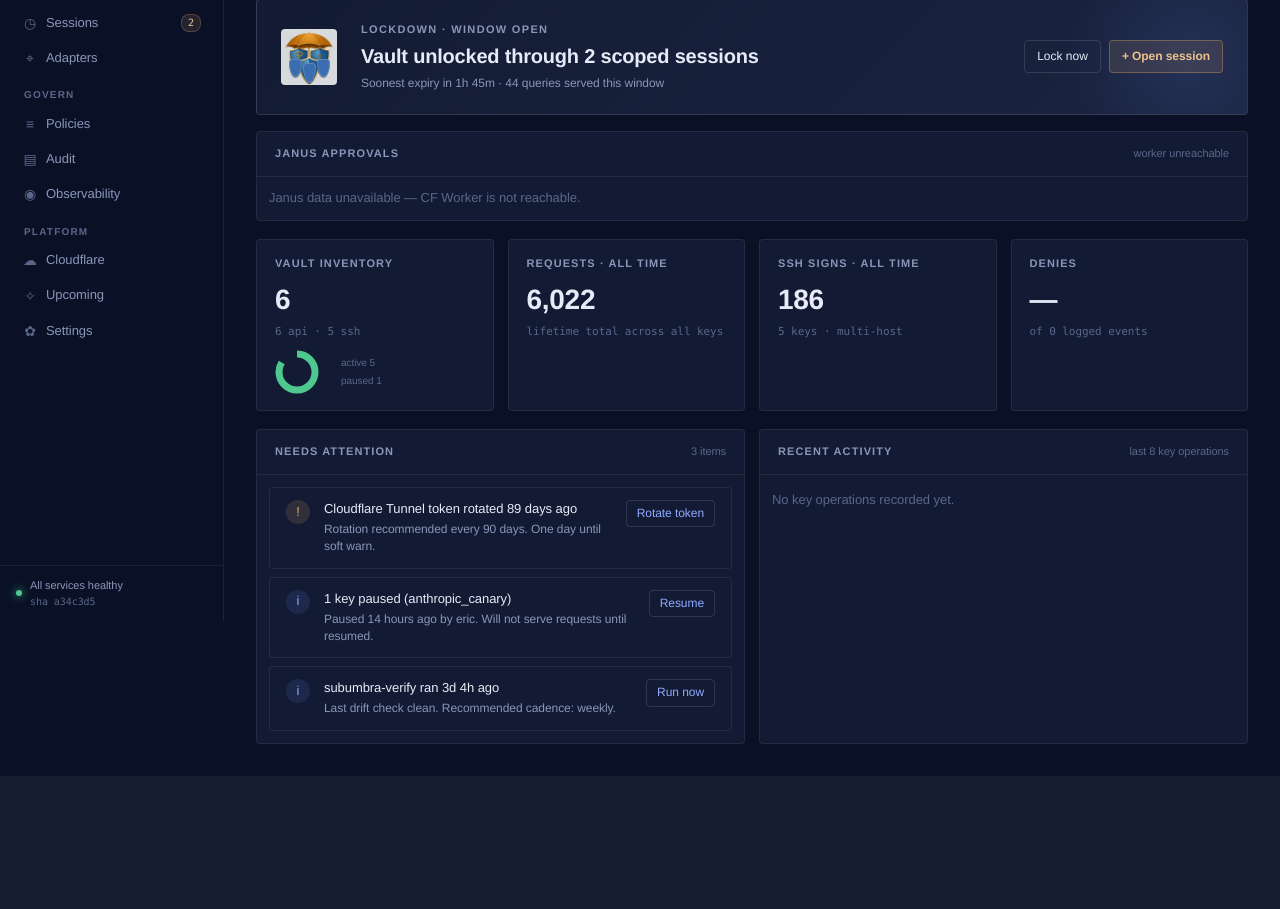
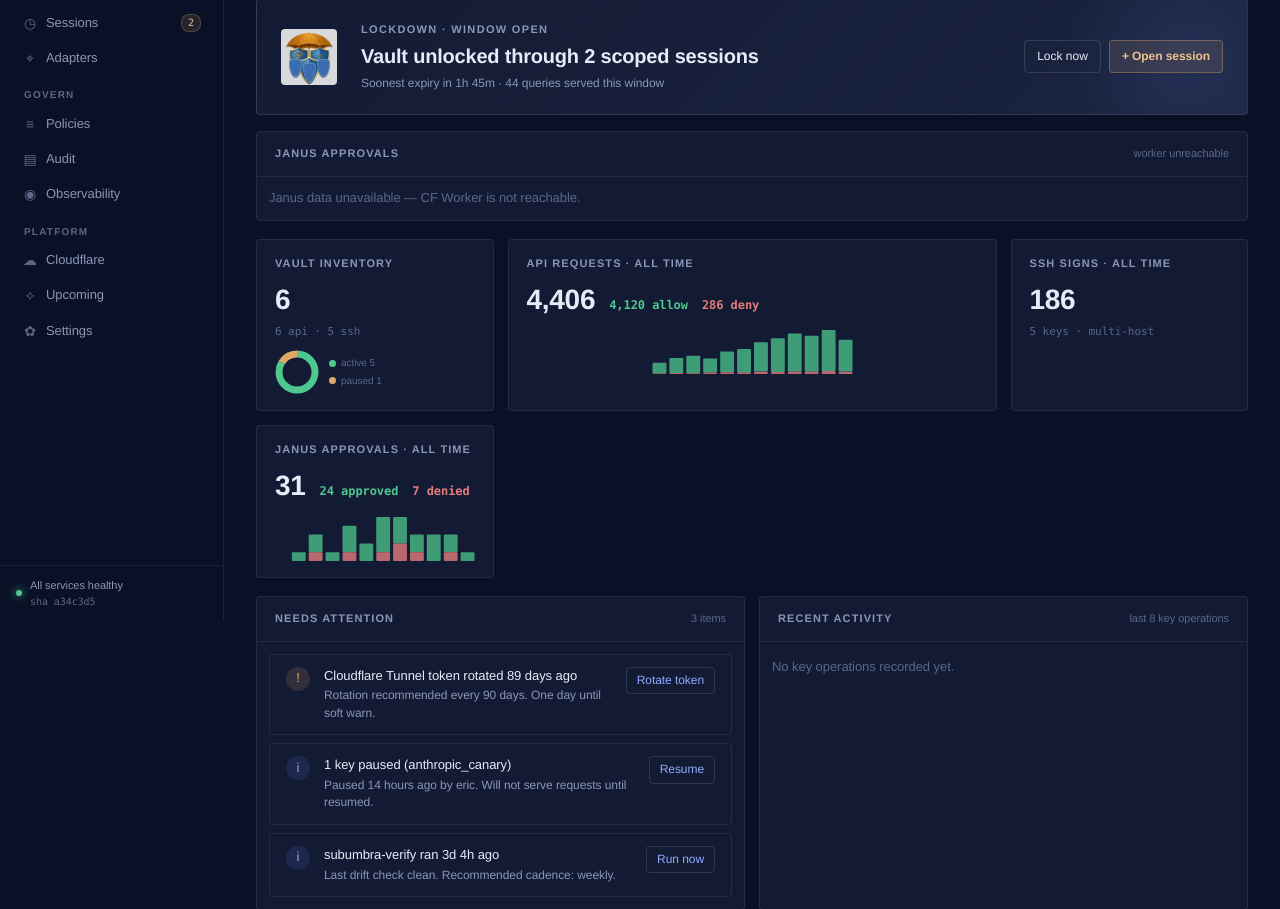
Before and after one commit to polysemic/Subumbra, a Flask app: page /overview in a window 1280 px wide. Shown: the part 179-1088 px from the top of the page. Before the commit the page ends 923 px from the top, so only its background shows below. Run offline with Flask 3, Linux system fonts and the light colour scheme; data that the repository does not hold is empty; parts of the project's set-up code (start-up, migrations or seed data) failed here and were passed over; some libraries are stand-ins or nearby versions.

Commit message:
ui: requests + janus stat tiles with stacked monthly bar charts
- API requests tile spans 2 columns; shows total / allow (green) / deny (red)
  with a 12-bar stacked SVG chart (green=allow, red=deny, oldest→newest)
- Janus approvals tile replaces denies; same tri-header + stacked bars format
- Add monthly_requests and gate_stats mock data to console_data.py
- Wire monthly data through app.py audit_stats and gate_stats builders
- stat--wide CSS class for 2-column span; stat__trihead for the three values

Co-Authored-By: Claude Sonnet 4.6 <noreply@anthropic.com>

```diff
--- a/ui/app.py
+++ b/ui/app.py
@@ -725,6 +725,23 @@ def build_console_data() -> dict:
             "total":  len(all_events),
             "denies": sum(1 for e in all_events if e.get("verdict") == "deny"),
             "allows": sum(1 for e in all_events if e.get("verdict") == "allow"),
+            "monthly": audit_data.get("monthly", data.get("monthly_requests", [])),
+        }
+    if "monthly_requests" in data and "audit_stats" not in data:
+        data["audit_stats"] = {
+            "total":   sum(m.get("allow", 0) + m.get("deny", 0) for m in data["monthly_requests"]),
+            "allows":  sum(m.get("allow", 0) for m in data["monthly_requests"]),
+            "denies":  sum(m.get("deny", 0)  for m in data["monthly_requests"]),
+            "monthly": data["monthly_requests"],
+        }
+    if "gate_stats" not in data and gate_data is not None:
+        approved = gate_data.get("approved_count", 0)
+        denied   = gate_data.get("denied_count",   0)
+        data["gate_stats"] = {
+            "total":    approved + denied,
+            "approved": approved,
+            "denied":   denied,
+            "monthly":  gate_data.get("monthly", data.get("gate_stats", {}).get("monthly", [])),
         }
         # Activity feed: only events that resolved to a real adapter or key —
         # filters out pre-auth noise (rate_limit_exceeded, audit_unavailable)
--- a/ui/console_data.py
+++ b/ui/console_data.py
@@ -151,6 +151,42 @@ CONSOLE_DATA = {
         {"ts":"12:31:44","date":"May 25","adapter":"litellm",  "endpoint":"/v1/chat/completions","keyId":"groq_prod",       "provider":"groq",     "remote":"10.0.1.41","verdict":"allow","reason":"ok",                  "method":"POST"},
     ],
 
+    # Monthly allow/deny breakdown — Jun 2025 → May 2026 (oldest → newest, 12 entries)
+    "monthly_requests": [
+        {"allow": 142, "deny":  8},
+        {"allow": 198, "deny": 14},
+        {"allow": 231, "deny": 11},
+        {"allow": 187, "deny": 19},
+        {"allow": 274, "deny": 22},
+        {"allow": 312, "deny": 18},
+        {"allow": 389, "deny": 31},
+        {"allow": 445, "deny": 27},
+        {"allow": 502, "deny": 35},
+        {"allow": 478, "deny": 29},
+        {"allow": 541, "deny": 41},
+        {"allow": 421, "deny": 31},
+    ],
+
+    "gate_stats": {
+        "total":    31,
+        "approved": 24,
+        "denied":    7,
+        "monthly": [
+            {"allow": 0, "deny": 0},
+            {"allow": 1, "deny": 0},
+            {"allow": 2, "deny": 1},
+            {"allow": 1, "deny": 0},
+            {"allow": 3, "deny": 1},
+            {"allow": 2, "deny": 0},
+            {"allow": 4, "deny": 1},
+            {"allow": 3, "deny": 2},
+            {"allow": 2, "deny": 1},
+            {"allow": 3, "deny": 0},
+            {"allow": 2, "deny": 1},
+            {"allow": 1, "deny": 0},
+        ],
+    },
+
     "attention": [
         {"sev":"warn", "title":"Cloudflare Tunnel token rotated 89 days ago", "body":"Rotation recommended every 90 days. One day until soft warn.", "cta":"Rotate token", "href":"/cloudflare"},
         {"sev":"info", "title":"1 key paused (anthropic_canary)",             "body":"Paused 14 hours ago by eric. Will not serve requests until resumed.", "cta":"Resume", "href":"/vault"},
--- a/ui/static/css/components.css
+++ b/ui/static/css/components.css
@@ -141,6 +141,25 @@
   border-radius: 1px;
   min-height: 2px;
 }
+
+/* Spans two grid columns on desktop */
+.stat--wide { grid-column: span 2; }
+
+/* Three-value header: total · allow (green) · deny (red) */
+.stat__trihead {
+  display: flex;
+  align-items: baseline;
+  gap: 14px;
+  margin-top: 8px;
+  flex-wrap: wrap;
+}
+.stat__trihead-total {
+  font-size: var(--fs-2xl);
+  font-weight: var(--fw-semibold);
+  letter-spacing: -0.01em;
+}
+.stat__trihead-ok  { font-size: var(--fs-sm); color: var(--ok);  font-weight: var(--fw-semibold); font-family: var(--font-mono); }
+.stat__trihead-err { font-size: var(--fs-sm); color: var(--err); font-weight: var(--fw-semibold); font-family: var(--font-mono); }
 
 /* ── Provider badges ─────────────────────────────────────────── */
 
@@ -754,6 +773,7 @@
 }
 @media (max-width: 640px) {
   .grid-4, .grid-3, .grid-2 { grid-template-columns: 1fr; }
+  .stat--wide { grid-column: span 1; }
 }
 
 /* ── Card variants ───────────────────────────────────────────── */
--- a/ui/static/js/pages.js
+++ b/ui/static/js/pages.js
@@ -689,9 +689,10 @@ function initLiveData() {
 function renderCharts() {
   document.querySelectorAll("[data-chart]").forEach(el => {
     const type = el.dataset.chart;
-    if (type === "donut")  el.innerHTML = _chartDonut(el);
-    if (type === "fill")   el.innerHTML = _chartFill(el);
-    if (type === "bars")   el.innerHTML = _chartBars(el);
+    if (type === "donut")         el.innerHTML = _chartDonut(el);
+    if (type === "fill")          el.innerHTML = _chartFill(el);
+    if (type === "bars")          el.innerHTML = _chartBars(el);
+    if (type === "stacked-bars")  el.innerHTML = _chartStackedBars(el);
   });
 }
 
@@ -741,6 +742,29 @@ function _chartFill(el) {
   </div>`;
 }
 
+function _chartStackedBars(el) {
+  const allow = (el.dataset.allow || "").split(",").map(Number).filter(v => !isNaN(v));
+  const deny  = (el.dataset.deny  || "").split(",").map(Number).filter(v => !isNaN(v));
+  const len   = Math.max(allow.length, deny.length);
+  if (!len) return "";
+  const w = 200, h = 44, gap = 3;
+  const bw  = (w - gap * (len - 1)) / len;
+  const max = Math.max(...allow.map((a, i) => a + (deny[i] || 0)), 1);
+  const bars = Array.from({length: len}, (_, i) => {
+    const a  = allow[i] || 0;
+    const d  = deny[i]  || 0;
+    const x  = i * (bw + gap);
+    const ah = (a / max) * h;
+    const dh = (d / max) * h;
+    const ay = h - ah - dh;
+    const dy = h - dh;
+    return `
+      <rect x="${x.toFixed(1)}" y="${ay.toFixed(1)}" width="${bw.toFixed(1)}" height="${ah.toFixed(1)}" fill="var(--ok)" opacity="0.75" rx="1"/>
+      <rect x="${x.toFixed(1)}" y="${dy.toFixed(1)}" width="${bw.toFixed(1)}" height="${dh.toFixed(1)}" fill="var(--err)" opacity="0.8" rx="1"/>`;
+  }).join("");
+  return `<svg width="${w}" height="${h}" viewBox="0 0 ${w} ${h}" style="display:block;width:100%;height:${h}px">${bars}</svg>`;
+}
+
 function _chartBars(el) {
   const vals = (el.dataset.values || "").split(",").map(Number).filter(v => !isNaN(v));
   if (!vals.length) return "";
--- a/ui/templates/overview.html
+++ b/ui/templates/overview.html
@@ -107,6 +107,12 @@
 {% endif %}
 
 {# ── Stat tiles ───────────────────────────────────────────────── #}
+{% set req_allows  = data.audit_stats.allows  if data.audit_stats is defined else 0 %}
+{% set req_denies  = data.audit_stats.denies  if data.audit_stats is defined else 0 %}
+{% set req_total   = data.audit_stats.total   if data.audit_stats is defined else 0 %}
+{% set req_monthly = data.audit_stats.monthly if data.audit_stats is defined else [] %}
+{% set gs          = data.gate_stats if data.gate_stats is defined else {} %}
+
 <div class="grid-4" style="margin-bottom:18px">
 
   {# Vault inventory — donut shows active/paused split #}
@@ -116,24 +122,48 @@
     <div class="stat__sub">{{ data['keys']|selectattr('type','equalto','api')|list|length }} api · {{ data.ssh_keys|length }} ssh</div>
     <div data-chart="donut"
          data-values="{{ n_active }},{{ n_paused }}"
-         data-colors="var(--ok,#4c9),var(--warn,#f90)"
+         data-colors="var(--ok),var(--warn)"
          data-labels="active,paused"
          style="margin-top:10px"></div>
   </div>
 
-  <sub-stat-card label="Requests · all time" value="{{ '{:,}'.format(total_req) }}"
-                 sub="lifetime total across all keys"></sub-stat-card>
+  {# API requests — split header + stacked monthly bars #}
+  <div class="stat stat--wide">
+    <div class="stat__label">API requests · all time</div>
+    <div class="stat__trihead">
+      <span class="stat__trihead-total">{{ '{:,}'.format(req_total) }}</span>
+      <span class="stat__trihead-ok">{{ '{:,}'.format(req_allows) }} allow</span>
+      <span class="stat__trihead-err">{{ '{:,}'.format(req_denies) }} deny</span>
+    </div>
+    {% if req_monthly %}
+    <div data-chart="stacked-bars"
+         data-allow="{{ req_monthly | map(attribute='allow') | join(',') }}"
+         data-deny="{{ req_monthly | map(attribute='deny')  | join(',') }}"
+         style="margin-top:10px"></div>
+    {% endif %}
+  </div>
 
   <sub-stat-card label="SSH signs · all time" value="{{ data.ssh_keys|sum(attribute='signs') }}"
                  sub="{{ data.ssh_keys|length }} keys · multi-host"></sub-stat-card>
 
-  {# Denies — fill bar shows deny rate at a glance #}
+  {# Janus approvals — same format as requests #}
   <div class="stat">
-    <div class="stat__label">Denies</div>
-    <div class="stat__value">{{ deny_count if deny_total > 0 else '—' }}</div>
-    <div class="stat__sub">of {{ deny_total }} logged events</div>
-    {% if deny_total > 0 %}
-    <div data-chart="fill" data-value="{{ '%.4f'|format(deny_frac) }}" style="margin-top:6px"></div>
+    <div class="stat__label">Janus approvals · all time</div>
+    {% if gs %}
+    <div class="stat__trihead">
+      <span class="stat__trihead-total">{{ gs.total | default(0) }}</span>
+      <span class="stat__trihead-ok">{{ gs.approved | default(0) }} approved</span>
+      <span class="stat__trihead-err">{{ gs.denied | default(0) }} denied</span>
+    </div>
+    {% if gs.monthly %}
+    <div data-chart="stacked-bars"
+         data-allow="{{ gs.monthly | map(attribute='allow') | join(',') }}"
+         data-deny="{{ gs.monthly | map(attribute='deny')  | join(',') }}"
+         style="margin-top:10px"></div>
+    {% endif %}
+    {% else %}
+    <div class="stat__value">—</div>
+    <div class="stat__sub" style="color:var(--text-dim)">worker unreachable</div>
     {% endif %}
   </div>
 
```
